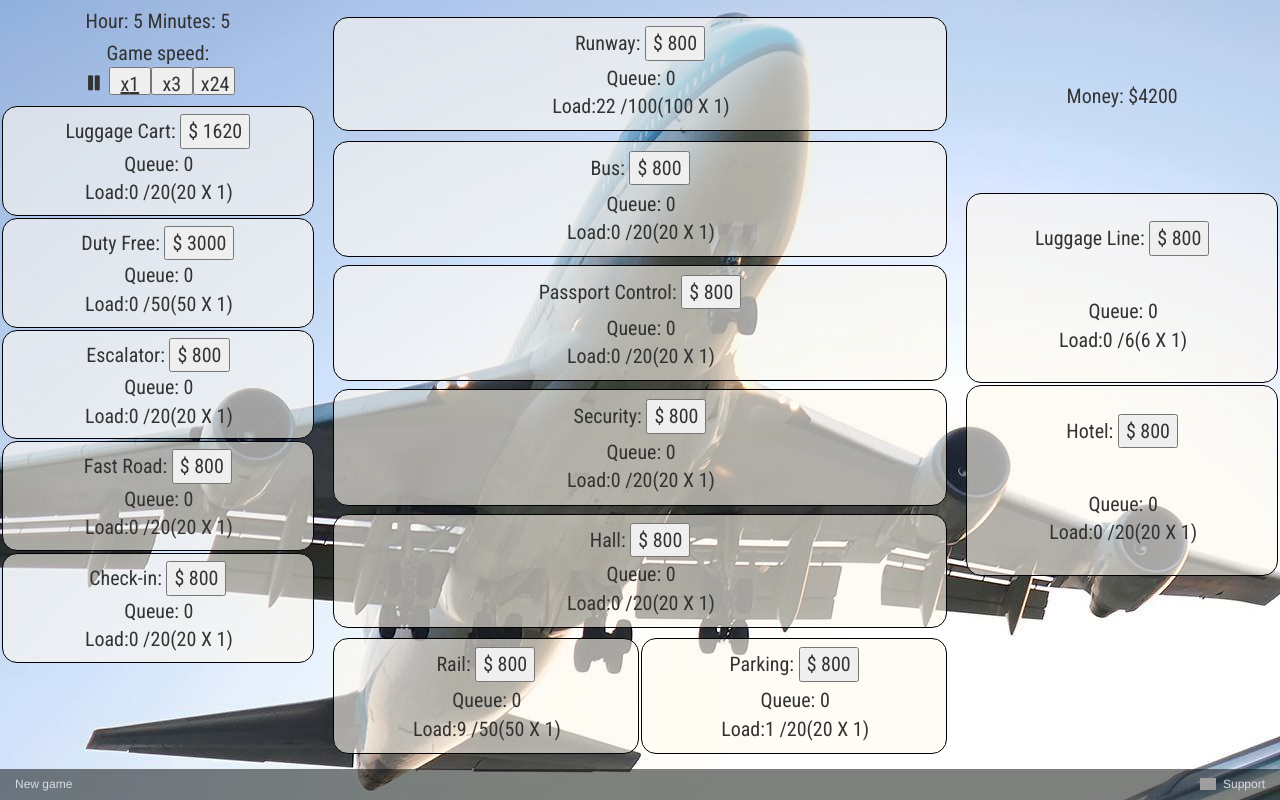
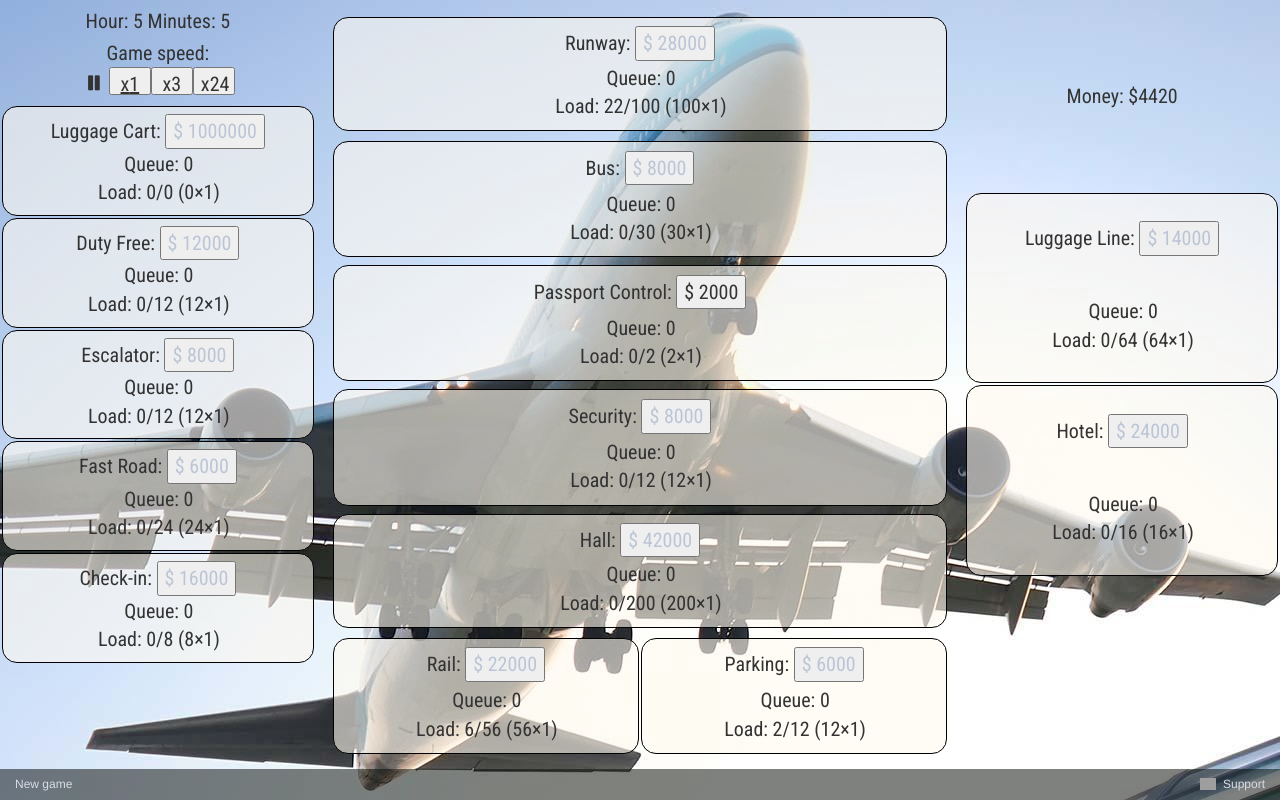
Before and after one commit to gapak/airport-simulator, a React (Create React App) app: page / in a window 1280 px wide. Built offline with nearby package versions, Linux system fonts and the light colour scheme; grey boxes are pictures that could not be loaded.

Commit message:
Balancing and timely removing transfer

```diff
--- a/src/App.js
+++ b/src/App.js
@@ -72,10 +72,7 @@ class App extends Component {
                             Queue: {state.queue[item.key].length}
                         </div>
                         <div className="flex-element">
-                            Load:
-                            {state.processing[item.key].length} /
-                            { item.bandwidth * state.constructions[item.key] }
-                            ({ item.bandwidth } X { state.constructions[item.key] })
+                            Load: {state.processing[item.key].length}/{ item.bandwidth * state.constructions[item.key] } ({ item.bandwidth }×{ state.constructions[item.key] })
                         </div>
                     </div>
                 </div>
--- a/src/gamedata/constructions.js
+++ b/src/gamedata/constructions.js
@@ -20,10 +20,9 @@ export const constructions = {
             return state;
         },
         name:        'Luggage Cart',
-        cost:        {money: 1620},
-        bandwidth:   20,
-        threshold:   20,
-        processing_time: 5,
+        cost:        {money: 1000000},
+        bandwidth:   0,
+        processing_time: 0,
         description: 'These cars drive luggage from the airport to a plane.'
     },
 
@@ -33,15 +32,14 @@ export const constructions = {
         onClick:     (state, params = {}) => buy(state, 'escalator'),
         onTick:      (state, params = {}) => {
             // some code
-            state = move(state, {from: 'escalator', to: 'passport'}, passenger => passenger.dir === 'arrival');
-            state = move(state, {from: 'escalator', to: 'bus'}, passenger => passenger.dir === 'departure');
+            state = move(state, {from: 'escalator', to: 'passport', predicate: passenger => passenger.dir === 'arrival', modifier: passenger => passenger});
+            state = move(state, {from: 'escalator', to: 'bus', predicate: passenger => passenger.dir === 'departure', modifier: passenger => passenger});
             return state;
         },
         name:        'Escalator',
-        cost:        {money: 800},
-        bandwidth:   20,
-        threshold:   20,
-        processing_time: 5,
+        cost:        {money: 8000},
+        bandwidth:   12,
+        processing_time: 6,
         description: 'Transports people between floors.'
     },
 
@@ -51,15 +49,14 @@ export const constructions = {
         onClick:     (state, params = {}) => buy(state, 'fastRoad'),
         onTick:      (state, params = {}) => {
             // some code
-            state = move(state, {from: 'fastRoad', to: 'security'}, passenger => passenger.dir === 'arrival');
-            state = move(state, {from: 'fastRoad', to: 'passport'}, passenger => passenger.dir === 'departure');
+            state = move(state, {from: 'fastRoad', to: 'security', predicate: passenger => passenger.dir === 'arrival', modifier: passenger => passenger});
+            state = move(state, {from: 'fastRoad', to: 'passport', predicate: passenger => passenger.dir === 'departure', modifier: passenger => passenger});
             return state;
         },
         name:        'Fast Road',
-        cost:        {money: 800},
-        bandwidth:   20,
-        threshold:   20,
-        processing_time: 5,
+        cost:        {money: 6000},
+        bandwidth:   24,
+        processing_time: 12,
         description: 'Allows people to move faster between gates.'
     },
 
@@ -69,14 +66,13 @@ export const constructions = {
         onClick:     (state, params = {}) => buy(state, 'dutyFree'),
         onTick:      (state, params = {}) => {
             // some code
-            state = move(state, {from: 'dutyFree', to: 'escalator'});
+            state = move(state, {from: 'dutyFree', to: 'escalator', predicate: passenger => true, modifier: passenger => passenger});
             return state;
         },
         name:        'Duty Free',
-        cost:        {money: 3000},
-        bandwidth:   50,
-        threshold:   20,
-        processing_time: 5,
+        cost:        {money: 12000},
+        bandwidth:   12,
+        processing_time: 20,
         description: 'Passengers can buy some gifts here while their flight is late.'
     },
 
@@ -86,15 +82,17 @@ export const constructions = {
         onClick:     (state, params = {}) => buy(state, 'bus'),
         onTick:      (state, params = {}) => {
             // some code
-            state = move(state, {from: 'bus', to: 'escalator'}, passenger => passenger.dir === 'arrival');
-            state = move(state, {from: 'bus', to: 'runway'}, passenger => passenger.dir === 'departure');
+            state = move(state, {from: 'bus', to: 'escalator', predicate: passenger => passenger.dir === 'arrival', modifier: passenger => passenger});
+            state = move(state, {from: 'bus', to: 'runway', predicate: passenger => passenger.dir === 'departure', modifier: passenger => passenger});
+
+            state = move(state, {from: 'bus', to: 'escalator', predicate: passenger => passenger.dir === 'arrival', modifier: passenger => passenger});
+            state = move(state, {from: 'bus', to: 'runway', predicate: passenger => passenger.dir === 'departure', modifier: passenger => passenger});
             return state;
         },
         name:        'Bus',
-        cost:        {money: 800},
-        bandwidth:   20,
-        threshold:   20,
-        processing_time: 5,
+        cost:        {money: 8000},
+        bandwidth:   30,
+        processing_time: 12,
         description: 'Transports people from airport to a plane.'
     },
 
@@ -104,15 +102,14 @@ export const constructions = {
         onClick:     (state, params = {}) => buy(state, 'passport'),
         onTick:      (state, params = {}) => {
             // some code
-            state = move(state, {from: 'passport', to: 'fastRoad'}, passenger => passenger.dir === 'arrival');
-            state = move(state, {from: 'passport', to: 'dutyFree'}, passenger => passenger.dir === 'departure');
+            state = move(state, {from: 'passport', to: 'fastRoad', predicate: passenger => passenger.dir === 'arrival', modifier: passenger => passenger});
+            state = move(state, {from: 'passport', to: 'dutyFree', predicate: passenger => passenger.dir === 'departure', modifier: passenger => passenger});
             return state;
         },
         name:        'Passport Control',
-        cost:        {money: 800},
-        bandwidth:   20,
-        threshold:   20,
-        processing_time: 5,
+        cost:        {money: 2000},
+        bandwidth:   2,
+        processing_time: 4,
         description: 'Checks that passengers have valid documents to cross over the country.'
     },
 
@@ -122,15 +119,14 @@ export const constructions = {
         onClick:     (state, params = {}) => buy(state, 'security'),
         onTick:      (state, params = {}) => {
             // to baggage line
-            state = move(state, {from: 'security', to: 'luggageLine'}, passenger => passenger.dir === 'arrival');
-            state = move(state, {from: 'security', to: 'fastRoad'}, passenger => passenger.dir === 'departure');
+            state = move(state, {from: 'security', to: 'luggageLine', predicate: passenger => passenger.dir === 'arrival', modifier: passenger => passenger});
+            state = move(state, {from: 'security', to: 'fastRoad', predicate: passenger => passenger.dir === 'departure', modifier: passenger => passenger});
             return state;
         },
         name:        'Security',
-        cost:        {money: 800},
-        bandwidth:   20,
-        threshold:   20,
-        processing_time: 5,
+        cost:        {money: 8000},
+        bandwidth:   12,
+        processing_time: 8,
         description: 'Provides security check of passengers and their carryon.'
     },
 
@@ -140,14 +136,13 @@ export const constructions = {
         onClick:     (state, params = {}) => buy(state, 'checkIn'),
         onTick:      (state, params = {}) => {
             // to security
-            state = move(state, {from: 'checkIn', next: 'security'});
+            state = move(state, {from: 'checkIn', next: 'security', predicate: passenger => true, modifier: passenger => passenger});
             return state;
         },
         name:        'Check-in',
-        cost:        {money: 800},
-        bandwidth:   20,
-        threshold:   20,
-        processing_time: 5,
+        cost:        {money: 16000},
+        bandwidth:   8,
+        processing_time: 10,
         description: 'Allow passengers to register on a flight offline.'
     },
 
@@ -160,9 +155,8 @@ export const constructions = {
             return state;
         },
         name:        'Hotel',
-        cost:        {money: 800},
-        bandwidth:   20,
-        threshold:   20,
+        cost:        {money: 24000},
+        bandwidth:   16,
         processing_time: 360,
         description: 'Passengers can have some rest here during a long transfer'
     },
@@ -173,14 +167,13 @@ export const constructions = {
         onClick:     (state, params = {}) => buy(state, 'luggageLine'),
         onTick:      (state, params = {}) => {
             // some code
-            state = move(state, {from: 'luggageLine', to: 'hall'}, passenger => passenger.dir === 'arrival');
+            state = move(state, {from: 'luggageLine', to: 'hall', predicate: passenger => passenger.dir === 'arrival', modifier: passenger => passenger});
             return state;
         },
         name:        'Luggage Line',
-        cost:        {money: 800},
-        bandwidth:   6,
-        threshold:   20,
-        processing_time: 5,
+        cost:        {money: 14000},
+        bandwidth:   64,
+        processing_time: 16,
         description: 'Passengers will take their luggage here'
     },
 
@@ -189,27 +182,25 @@ export const constructions = {
         isDisabled:  (state, params = {}) => false,
         onClick:     (state, params = {}) => buy(state, 'hall'),
         onTick:      (state, params = {}) => {
-            // all to cafe
-            state = move(state, {from: 'hall', next: 'cafe'}, passenger => _.random(1, 10) === 1);
 
             // arrival to taxi and rail
-            state = move(state, {from: 'hall', next: 'parking'}, passenger => _.random(1, 4) === 1 && passenger.dir === 'arrival');
-            state = move(state, {from: 'hall', next: 'rail'}, passenger => passenger.dir === 'arrival');
+            state = move(state, {from: 'hall', next: 'parking', predicate: passenger => passenger.dir === 'arrival', modifier: passenger => passenger}, passenger => _.random(1, 4) === 1 && passenger.dir === 'arrival');
+            state = move(state, {from: 'hall', next: 'rail', predicate: passenger => passenger.dir === 'arrival', modifier: passenger => passenger});
 
             // transfer to hotel and checkIn
-            state = move(state, {from: 'hall', next: 'hotel'}, passenger => _.random(1, 7) === 1 && passenger.dir === 'transfer');
-            state = move(state, {from: 'hall', next: 'checkIn'}, passenger => passenger.dir === 'transfer');
+            state = move(state, {from: 'hall', next: 'hotel', predicate: passenger => passenger.dir === 'transfer', modifier: passenger => passenger}, passenger => _.random(1, 20) === 1 || (_.random(1, 5) === 1 && passenger.dir === 'transfer'));
+            state = move(state, {from: 'hall', next: 'checkIn', predicate: passenger => passenger.dir === 'transfer', modifier: passenger => passenger}, passenger => passenger.dir === 'transfer');
 
             // departure to checkIn
-            state = move(state, {from: 'hall', next: 'checkIn'}, passenger => passenger.dir === 'departure');
+            state = move(state, {from: 'hall', next: 'checkIn', predicate: passenger => passenger.dir === 'departure', modifier: passenger => passenger});
 
             return state;
         },
         name:        'Hall',
-        cost:        {money: 800},
-        bandwidth:   20,
-        threshold:   20,
-        processing_time: 5,
+        cost:        {money: 42000},
+        bandwidth:   200,
+
+        processing_time: 6,
         description: 'Common place for passengers to wait for their flight. Make sure it has enough benches.'
     },
 
@@ -219,33 +210,14 @@ export const constructions = {
         onClick:     (state, params = {}) => buy(state, 'runway'),
         onTick:      (state, params = {}) => {
             // some code
-            state = move(state, {from: 'runway', to: 'bus'});
+            state = move(state, {from: 'runway', to: 'bus', predicate: passenger => true, modifier: passenger => passenger});
             return state;
         },
         name:        'Runway',
-        cost:        {money: 800},
+        cost:        {money: 28000},
         bandwidth:   100,
-        threshold:   20,
-        processing_time: 10,
+        processing_time: 5,
         description: 'The main airport construction. The more runways you have the more flights you can accept.'
-    },
-
-
-    // wait till your time
-    cafe: {
-        key:         'cafe',
-        isDisabled:  (state, params = {}) => false,
-        onClick:     (state, params = {}) => buy(state, 'cafe'),
-        onTick:      (state, params = {}) => {
-            // some code
-            return state;
-        },
-        name:        'Cafe',
-        cost:        {money: 800},
-        bandwidth:   10,
-        threshold:   20,
-        processing_time: 10,
-        description: 'Passengers can drink here until they stop worry about their flight'
     },
 
     rail: {
@@ -255,13 +227,12 @@ export const constructions = {
         onTick:      (state, params = {}) => {
             // generate dirty departure passengers, pick clean arrival passengers
             // move dirty departure passengers to hall
-            state = move(state, {from: 'rail', to: 'hall'});
+            state = move(state, {from: 'rail', to: 'hall', predicate: passenger => true, modifier: passenger => passenger});
             return state;
         },
         name:        'Rail',
-        cost:        {money: 800},
-        bandwidth:   50,
-        threshold:   10,
+        cost:        {money: 22000},
+        bandwidth:   56,
         processing_time: 12,
         description: 'This rail transports passengers from a city to the airport.'
     },
@@ -273,14 +244,17 @@ export const constructions = {
         onTick:      (state, params = {}) => {
             // generate dirty departure passengers, pick clean arrival passengers
             // move dirty departure passengers to hall
-            state = move(state, {from: 'parking', to: 'hall'});
+            state = move(state, {from: 'parking', to: 'hall', predicate: passenger => true, modifier: passenger => passenger});
             return state;
         },
         name:        'Parking',
-        cost:        {money: 800},
-        bandwidth:   20,
-        threshold:   5,
+        cost:        {money: 6000},
+        bandwidth:   12,
         processing_time: 5,
         description: 'People are coming here from a city.'
     },
 };
+
+_.each(constructions, (construction, key) => {
+    console.log(construction.key, (10000 * construction.bandwidth / construction.processing_time / construction.cost.money));
+});
--- a/src/gamedata/passengers.js
+++ b/src/gamedata/passengers.js
@@ -3,24 +3,26 @@ import _ from 'lodash';
 
 import { constructions } from "./constructions";
 
-export const move = (state, direction = {from: '', to: ''}, predicate = passenger => true) => {
+export const move = (state, params = {from: '', to: '', predicate: passenger => true, modifier: passenger => passenger}) => {
+    params = _.assign({from: '', to: '', predicate: passenger => true, modifier: passenger => passenger}, params);
+
     let processedPassengers = _.remove(
-        state.processing[direction.from],
-        passenger => passenger.busy_till < state.tick && predicate(passenger)
+        state.processing[params.from],
+        passenger => passenger.busy_till < state.tick && params.predicate(passenger)
     );
 
     // If passengers are already processed
     // they are going to queue to the to construction
     if (processedPassengers.length > 0) {
-        state.queue[direction.to] = _.concat(state.queue[direction.to], processedPassengers);
+        state.queue[params.to] = _.concat(state.queue[params.to], processedPassengers);
     }
 
     // number of the construction multiplied on the construction bandwidth
-    let totalBandwidth = constructions[direction.from].bandwidth * state.constructions[direction.from];
+    let totalBandwidth = constructions[params.from].bandwidth * state.constructions[params.from];
     // passengers that now in the construction
-    let numberOfProcessingPassengers = state.processing[direction.from].length;
+    let numberOfProcessingPassengers = state.processing[params.from].length;
     // passengers that are waiting for getting into the to construction
-    let numberOfPassengersInQueue = state.queue[direction.from].length;
+    let numberOfPassengersInQueue = state.queue[params.from].length;
 
     if (numberOfProcessingPassengers < totalBandwidth) {
         if (numberOfPassengersInQueue > 0) {
@@ -30,7 +32,7 @@ export const move = (state, direction = {from: '', to: ''}, predicate = passenge
             // Then move all the queue
             let numberOfPassengersToMove = Math.min(vacantPlaces, numberOfPassengersInQueue);
 
-            let passengersToProcessing = _.take(state.queue[direction.from], numberOfPassengersToMove);
+            let passengersToProcessing = _.take(state.queue[params.from], numberOfPassengersToMove);
 
             if (numberOfPassengersToMove !== passengersToProcessing.length) {
                 console.log(
@@ -43,14 +45,15 @@ export const move = (state, direction = {from: '', to: ''}, predicate = passenge
             // Every passenger gets a time-marker: till when they will be processing
             // from now + @processing_time of the construction
             _.each(passengersToProcessing, passenger => {
-                passenger.busy_till = state.tick + constructions[direction.from].processing_time
+                passenger.busy_till = state.tick + constructions[params.from].processing_time
+                passenger = params.modifier(passenger);
             });
 
             // Add passengers to processing
-            state.processing[direction.from] = _.concat(state.processing[direction.from], passengersToProcessing);
+            state.processing[params.from] = _.concat(state.processing[params.from], passengersToProcessing);
             // Remove passengers from the queue
-            state.queue[direction.from] = _.drop(
-                state.queue[direction.from],
+            state.queue[params.from] = _.drop(
+                state.queue[params.from],
                 numberOfPassengersToMove
             );
         }
--- a/src/gamedata/vehicles.js
+++ b/src/gamedata/vehicles.js
@@ -12,12 +12,13 @@ export const vehicles = {
             // generate dirty arrival and dirty transfer passengers, pick clean departure and clean transfer passengers
             if (state.frame % 40 === 0) {
                 let new_passengers = [];
-                _.times(_.random(17, 69), () => {
-                    new_passengers.push(gen_passenger(_.random(1, 2) === 1 ? 'arrival' : 'transfer'));
+                _.times(_.random(17, 69 + Math.floor(state.tick / 10)), () => {
+                    //new_passengers.push(gen_passenger(_.random(1, 2) === 1 ? 'arrival' : 'transfer'));
+                    new_passengers.push(gen_passenger('arrival'));
                 });
                 state.queue.runway = _.concat(state.queue.runway, new_passengers);
 
-
+                state.money += new_passengers.length * 10;
             }
             return state;
         },
@@ -30,7 +31,7 @@ export const vehicles = {
             // generate dirty departure passengers, pick clean arrival passengers
             if (state.frame % 15 === 0) {
                 let new_passengers = [];
-                _.times(_.random(4, 16), () => {
+                _.times(_.random(4, 16 + Math.floor(state.tick / 30)), () => {
                     new_passengers.push(gen_passenger('departure'));
                 });
                 state.queue.rail = _.concat(state.queue.rail, new_passengers);
@@ -46,7 +47,7 @@ export const vehicles = {
             // generate dirty departure passengers, pick clean arrival passengers
             if (state.frame % 6 === 0) {
                 let new_passengers = [];
-                _.times(_.random(1, 3), () => {
+                _.times(_.random(1, 3 + Math.floor(state.tick / 100)), () => {
                     new_passengers.push(gen_passenger('departure'));
                 });
                 state.queue.parking = _.concat(state.queue.parking, new_passengers);
```
